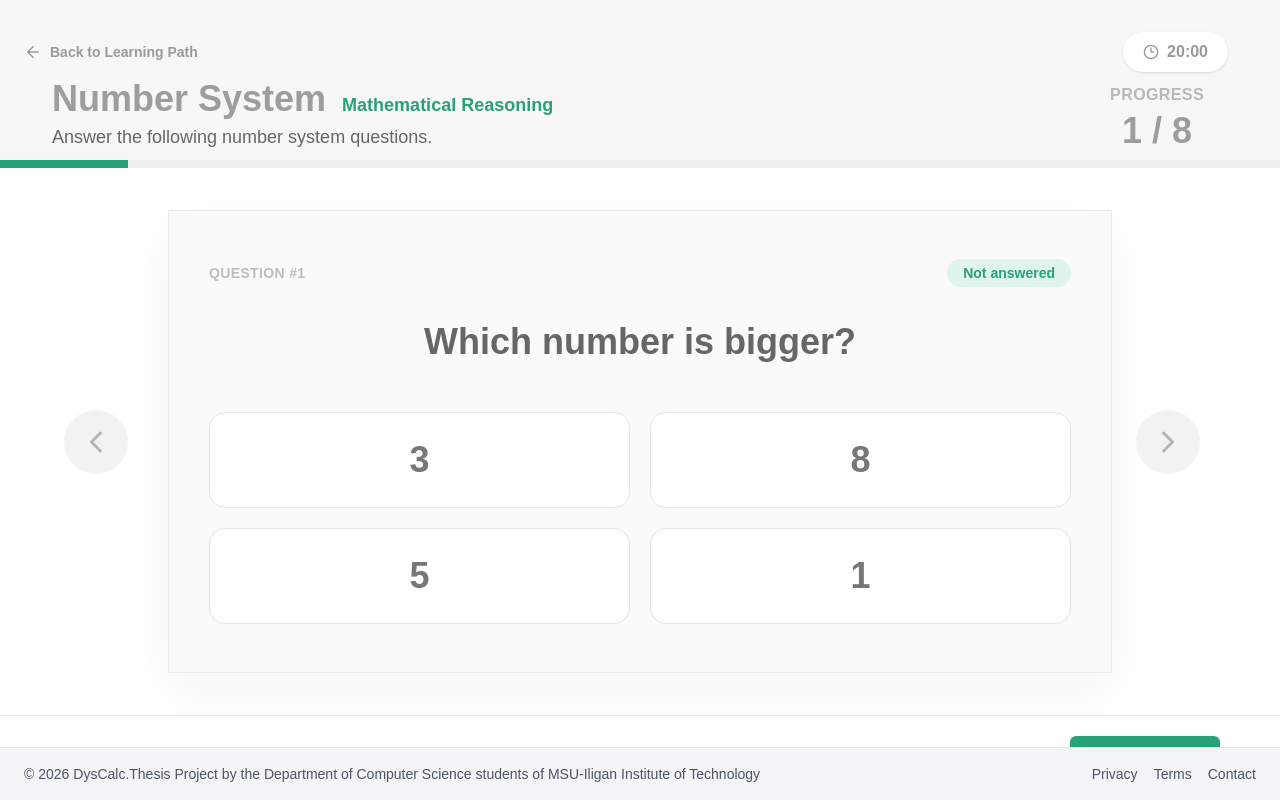
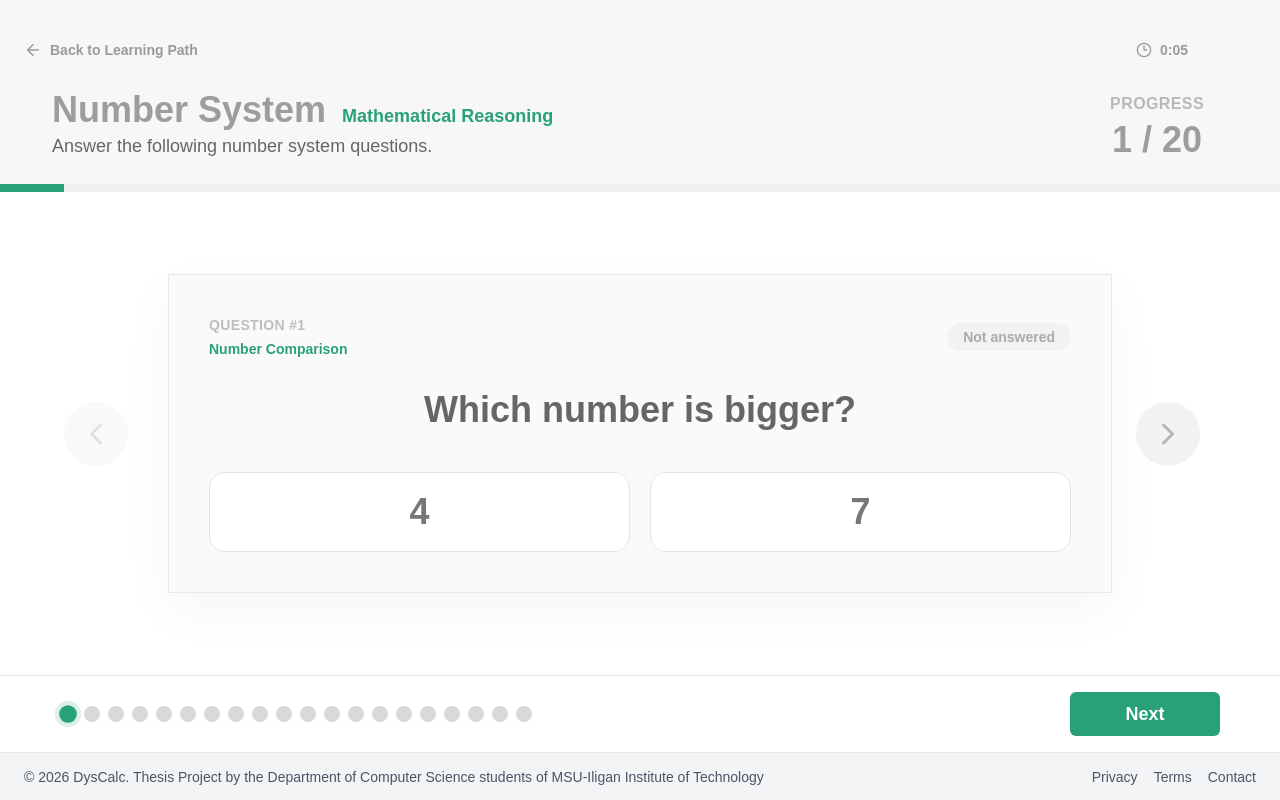
Before and after one commit to DysCalc/DysCalc-App-Frontend, a Next.js app: page /student/1/classrooms/primary/number-system in a window 1280 px wide. Built offline with nearby package versions, Linux system fonts and the light colour scheme; no server answers; a web font is replaced by a local one.

Commit message:
Updated test UI design with questions and some interactive dynamic buttons.

```diff
--- a/app/(main)/student/[studentId]/classrooms/[classroomId]/[testId]/page.tsx
+++ b/app/(main)/student/[studentId]/classrooms/[classroomId]/[testId]/page.tsx
@@ -1,12 +1,31 @@
+"use client";
+
 import Link from "next/link";
-import { ArrowLeft, Clock3, ChevronLeft, ChevronRight } from "lucide-react";
+import { useEffect, useMemo, useState } from "react";
+import { useParams, useRouter } from "next/navigation";
+import {
+  ArrowLeft,
+  Check,
+  ChevronLeft,
+  ChevronRight,
+  Clock3,
+} from "lucide-react";
 
-type Props = {
-  params: Promise<{
-    studentId: string;
-    classroomId: string;
-    testId: string;
-  }>;
+type QuestionType =
+  | "number-comparison"
+  | "digit-dot-matching"
+  | "number-series"
+  | "single-digit-addition"
+  | "single-digit-subtraction"
+  | "multi-digit-calculation";
+
+type Question = {
+  id: number;
+  type: QuestionType;
+  prompt: string;
+  display?: string;
+  choices: string[];
+  correctAnswer: string;
 };
 
 const testData = {
@@ -14,73 +33,342 @@ const testData = {
     title: "Test Examination",
     subtitle: "Mathematical Reasoning",
     instruction: "Read each question carefully and choose the correct answer.",
-    totalItems: 10,
-    timeLimit: "15:00",
   },
   "number-system": {
     title: "Number System",
     subtitle: "Mathematical Reasoning",
     instruction: "Answer the following number system questions.",
-    totalItems: 8,
-    timeLimit: "20:00",
   },
   "comparison-test": {
     title: "Comparison Test",
     subtitle: "Mathematical Reasoning",
     instruction: "Compare the numbers and choose the correct answer.",
-    totalItems: 10,
-    timeLimit: "18:00",
   },
   shapes: {
     title: "Shapes",
     subtitle: "Mathematical Reasoning",
     instruction: "Identify the shapes shown in each item.",
-    totalItems: 12,
-    timeLimit: "25:00",
   },
 };
 
-const sampleQuestion = {
-  number: 1,
-  question: "Which number is bigger?",
-  choices: ["3", "8", "5", "1"],
-};
+const questions: Question[] = [
+  {
+    id: 1,
+    type: "number-comparison",
+    prompt: "Which number is bigger?",
+    choices: ["4", "7"],
+    correctAnswer: "7",
+  },
+  {
+    id: 2,
+    type: "number-comparison",
+    prompt: "Which number is smaller?",
+    choices: ["9", "3"],
+    correctAnswer: "3",
+  },
+  {
+    id: 3,
+    type: "number-comparison",
+    prompt: "Which number is bigger?",
+    choices: ["12", "18"],
+    correctAnswer: "18",
+  },
+  {
+    id: 4,
+    type: "number-comparison",
+    prompt: "Which number is smaller?",
+    choices: ["21", "16"],
+    correctAnswer: "16",
+  },
+  {
+    id: 5,
+    type: "digit-dot-matching",
+    prompt: "How many dots are shown?",
+    display: "● ● ●",
+    choices: ["2", "3", "4"],
+    correctAnswer: "3",
+  },
+  {
+    id: 6,
+    type: "digit-dot-matching",
+    prompt: "How many dots are shown?",
+    display: "● ● ● ● ●",
+    choices: ["4", "5", "6"],
+    correctAnswer: "5",
+  },
+  {
+    id: 7,
+    type: "digit-dot-matching",
+    prompt: "Which number matches the dots?",
+    display: "● ● ● ● ● ● ●",
+    choices: ["6", "7", "8"],
+    correctAnswer: "7",
+  },
+  {
+    id: 8,
+    type: "digit-dot-matching",
+    prompt: "Which number matches the dots?",
+    display: "● ● ● ●",
+    choices: ["3", "4", "5"],
+    correctAnswer: "4",
+  },
+  {
+    id: 9,
+    type: "number-series",
+    prompt: "What number comes next?",
+    display: "1, 2, 3, 4, ?",
+    choices: ["5", "6", "7"],
+    correctAnswer: "5",
+  },
+  {
+    id: 10,
+    type: "number-series",
+    prompt: "What number comes next?",
+    display: "2, 4, 6, 8, ?",
+    choices: ["9", "10", "12"],
+    correctAnswer: "10",
+  },
+  {
+    id: 11,
+    type: "number-series",
+    prompt: "What number comes next?",
+    display: "5, 10, 15, 20, ?",
+    choices: ["21", "25", "30"],
+    correctAnswer: "25",
+  },
+  {
+    id: 12,
+    type: "number-series",
+    prompt: "What number is missing?",
+    display: "3, 6, ?, 12, 15",
+    choices: ["8", "9", "10"],
+    correctAnswer: "9",
+  },
+  {
+    id: 13,
+    type: "single-digit-addition",
+    prompt: "What is the answer?",
+    display: "3 + 2 = ?",
+    choices: ["4", "5", "6"],
+    correctAnswer: "5",
+  },
+  {
+    id: 14,
+    type: "single-digit-addition",
+    prompt: "What is the answer?",
+    display: "6 + 1 = ?",
+    choices: ["7", "8", "9"],
+    correctAnswer: "7",
+  },
+  {
+    id: 15,
+    type: "single-digit-addition",
+    prompt: "What is the answer?",
+    display: "4 + 5 = ?",
+    choices: ["8", "9", "10"],
+    correctAnswer: "9",
+  },
+  {
+    id: 16,
+    type: "single-digit-subtraction",
+    prompt: "What is the answer?",
+    display: "8 - 3 = ?",
+    choices: ["4", "5", "6"],
+    correctAnswer: "5",
+  },
+  {
+    id: 17,
+    type: "single-digit-subtraction",
+    prompt: "What is the answer?",
+    display: "9 - 4 = ?",
+    choices: ["5", "6", "7"],
+    correctAnswer: "5",
+  },
+  {
+    id: 18,
+    type: "single-digit-subtraction",
+    prompt: "What is the answer?",
+    display: "7 - 2 = ?",
+    choices: ["4", "5", "6"],
+    correctAnswer: "5",
+  },
+  {
+    id: 19,
+    type: "multi-digit-calculation",
+    prompt: "What is the answer?",
+    display: "12 + 5 = ?",
+    choices: ["15", "17", "18"],
+    correctAnswer: "17",
+  },
+  {
+    id: 20,
+    type: "multi-digit-calculation",
+    prompt: "What is the answer?",
+    display: "18 - 6 = ?",
+    choices: ["10", "12", "14"],
+    correctAnswer: "12",
+  },
+];
 
-export default async function StudentTestPage({ params }: Props) {
-  const { studentId, classroomId, testId } = await params;
+function getQuestionTypeLabel(type: QuestionType) {
+  if (type === "number-comparison") return "Number Comparison";
+  if (type === "digit-dot-matching") return "Digit-Dot Matching";
+  if (type === "number-series") return "Number Series";
+  if (type === "single-digit-addition") return "Single-Digit Addition";
+  if (type === "single-digit-subtraction") return "Single-Digit Subtraction";
+  return "Multi-Digit Calculation";
+}
+
+function formatElapsedTime(totalSeconds: number) {
+  const minutes = Math.floor(totalSeconds / 60);
+  const seconds = totalSeconds % 60;
+
+  return `${minutes}:${seconds.toString().padStart(2, "0")}`;
+}
+
+export default function StudentTestPage() {
+  const router = useRouter();
+
+  const params = useParams<{
+    studentId: string;
+    classroomId: string;
+    testId: string;
+  }>();
+
+  const { studentId, classroomId, testId } = params;
 
   const test =
     testData[testId as keyof typeof testData] ?? testData["test-examination"];
 
+  const [currentIndex, setCurrentIndex] = useState(0);
+  const [answers, setAnswers] = useState<Record<number, string>>({});
+  const [elapsedSeconds, setElapsedSeconds] = useState(0);
+  const [submitted, setSubmitted] = useState(false);
+
+  const currentQuestion = questions[currentIndex];
+  const selectedAnswer = answers[currentQuestion.id];
+
+  const isFirstQuestion = currentIndex === 0;
+  const isLastQuestion = currentIndex === questions.length - 1;
+
+  const answeredCount = useMemo(() => {
+    return Object.keys(answers).length;
+  }, [answers]);
+
+  const progressPercent = ((currentIndex + 1) / questions.length) * 100;
+
+  useEffect(() => {
+    const timer = setInterval(() => {
+      setElapsedSeconds((prev) => prev + 1);
+    }, 1000);
+
+    return () => clearInterval(timer);
+  }, []);
+
+  useEffect(() => {
+    const handleBeforeUnload = (event: BeforeUnloadEvent) => {
+      if (!submitted) {
+        event.preventDefault();
+        event.returnValue = "";
+      }
+    };
+
+    window.addEventListener("beforeunload", handleBeforeUnload);
+
+    return () => {
+      window.removeEventListener("beforeunload", handleBeforeUnload);
+    };
+  }, [submitted]);
+
+  const handleBackToLearningPath = () => {
+    if (!submitted) {
+      const confirmQuit = window.confirm(
+        "Are you sure you want to quit? Your answers have not been submitted yet."
+      );
+
+      if (!confirmQuit) return;
+    }
+
+    router.push(`/student/${studentId}/classrooms/${classroomId}`);
+  };
+
+  const handleSelectAnswer = (choice: string) => {
+    setAnswers((prev) => ({
+      ...prev,
+      [currentQuestion.id]: choice,
+    }));
+  };
+
+  const handlePrevious = () => {
+    if (!isFirstQuestion) {
+      setCurrentIndex((prev) => prev - 1);
+    }
+  };
+
+  const handleNext = () => {
+    if (!isLastQuestion) {
+      setCurrentIndex((prev) => prev + 1);
+    }
+  };
+
+  const handleSubmit = () => {
+    const correctCount = questions.filter(
+      (question) => answers[question.id] === question.correctAnswer
+    ).length;
+
+    const unansweredCount = questions.length - answeredCount;
+
+    const resultData = {
+      testId,
+      totalItems: questions.length,
+      answeredCount,
+      correctCount,
+      wrongCount: questions.length - correctCount - unansweredCount,
+      unansweredCount,
+      elapsedSeconds,
+      elapsedTime: formatElapsedTime(elapsedSeconds),
+      answers,
+    };
+
+    localStorage.setItem("studentTestResult", JSON.stringify(resultData));
+
+    setSubmitted(true);
+
+    router.push(
+      `/student/${studentId}/classrooms/${classroomId}/${testId}/result`
+    );
+  };
+
   return (
-    <main className="min-h-screen w-full bg-[#F7F7F7]">
-      <section className="flex min-h-screen w-full flex-col">
+    <main className="h-full w-full overflow-hidden bg-[#F7F7F7]">
+      <section className="flex h-full w-full flex-col overflow-hidden">
         {/* Top Navigation */}
-        <div className="flex items-center justify-between px-6 pt-8">
-          <Link
-            href={`/student/${studentId}/classrooms/${classroomId}`}
+        <div className="flex shrink-0 items-center justify-between px-6 pt-8">
+          <button
+            type="button"
+            onClick={handleBackToLearningPath}
             className="inline-flex items-center gap-2 text-sm font-semibold text-[#9A9A9A] transition hover:text-[#555]"
           >
             <ArrowLeft size={18} />
             Back to Learning Path
-          </Link>
+          </button>
 
-          <div className="flex items-center gap-2 rounded-full bg-white mr-7 px-5 py-2 ext-sm font-semibold text-[#9A9A9A] shadow-sm">
+          <div className="mr-10 flex items-center gap-2 px-5 py-2 pr-7 text-sm font-semibold text-[#9A9A9A]">
             <Clock3 size={16} />
-            {test.timeLimit}
+            {formatElapsedTime(elapsedSeconds)}
           </div>
         </div>
 
         {/* Header */}
-        <section className="flex w-full flex-[1] items-center px-6">
-          <div className="flex w-full items-end justify-between gap-5 px-7 py-0">
-            <div className="flex flex-col gap-0">
+        <section className="flex w-full shrink-0 items-center px-6 py-6">
+          <div className="flex w-full items-end justify-between gap-5 px-7">
+            <div className="flex flex-col gap-1">
               <div className="flex items-baseline gap-4">
                 <h1 className="text-4xl font-bold leading-none text-[#9D9D9D]">
                   {test.title}
                 </h1>
 
-                    <p className="pb-1 text-lg font-semibold text-[#29A177]">
+                <p className="text-lg font-semibold leading-none text-[#29A177]">
                   {test.subtitle}
                 </p>
               </div>
@@ -95,63 +383,97 @@ export default async function StudentTestPage({ params }: Props) {
                 Progress
               </p>
               <p className="mt-1 text-4xl font-bold text-[#9D9D9D]">
-                1 / {test.totalItems}
+                {currentIndex + 1} / {questions.length}
               </p>
             </div>
           </div>
         </section>
 
         {/* Test Body */}
-        <section className="flex w-full flex-[2] flex-col bg-white">
+        <section className="flex min-h-0 w-full flex-1 flex-col overflow-hidden bg-white">
           {/* Progress Bar */}
-          <div className="h-2 w-full bg-[#EFEFEF]">
-            <div className="h-full w-[10%] bg-[#29A177]" />
+          <div className="h-2 w-full shrink-0 bg-[#EFEFEF]">
+            <div
+              className="h-full bg-[#29A177] transition-all duration-300"
+              style={{ width: `${progressPercent}%` }}
+            />
           </div>
 
           {/* Question Area */}
-          <div className="flex flex-1 items-center justify-center px-6 py-6">
+          <div className="flex min-h-0 flex-1 items-center justify-center px-6 py-6">
             <div className="grid w-full max-w-6xl grid-cols-[80px_1fr_80px] items-center gap-6">
               {/* Previous */}
               <button
                 type="button"
-                className="flex h-16 w-16 items-center justify-center rounded-full bg-[#F2F2F2] text-[#B5B5B5] transition hover:bg-[#E8E8E8] hover:text-[#777]"
+                onClick={handlePrevious}
+                disabled={isFirstQuestion}
+                className="flex h-16 w-16 items-center justify-center rounded-full bg-[#F2F2F2] text-[#B5B5B5] transition hover:bg-[#E8E8E8] hover:text-[#777] disabled:cursor-not-allowed disabled:opacity-40"
               >
                 <ChevronLeft size={36} />
               </button>
 
               {/* Question Card */}
-              <div className="border border-[#E9E9E9] bg-[#FAFAFA] px-10 py-12 shadow-[0_18px_50px_rgba(0,0,0,0.04)]">
+              <div className="border border-[#E9E9E9] bg-[#FAFAFA] px-10 py-10 shadow-[0_18px_50px_rgba(0,0,0,0.04)]">
                 <div className="flex items-center justify-between gap-5">
+                  <div>
                     <p className="text-sm font-bold uppercase tracking-wide text-[#BDBDBD]">
-                    Question #{sampleQuestion.number}
+                      Question #{currentQuestion.id}
                     </p>
 
-                  <div className="rounded-full bg-[#DFF5EC] px-4 py-1 text-sm font-bold text-[#29A177]">
-                    Not answered
+                    <p className="mt-1 text-sm font-semibold text-[#29A177]">
+                      {getQuestionTypeLabel(currentQuestion.type)}
+                    </p>
+                  </div>
+
+                  <div
+                    className={`rounded-full px-4 py-1 text-sm font-bold ${
+                      selectedAnswer
+                        ? "bg-[#DFF5EC] text-[#29A177]"
+                        : "bg-[#F2F2F2] text-[#AAAAAA]"
+                    }`}
+                  >
+                    {selectedAnswer ? "Answered" : "Not answered"}
                   </div>
                 </div>
 
-                <h2 className="mt-8 text-center text-4xl font-bold leading-tight text-[#666]">
-                  {sampleQuestion.question}
+                <h2 className="mt-7 text-center text-4xl font-bold leading-tight text-[#666]">
+                  {currentQuestion.prompt}
                 </h2>
 
-                <div className="mt-12 grid gap-5 sm:grid-cols-2">
-                  {sampleQuestion.choices.map((choice) => (
+                {currentQuestion.display && (
+                  <div className="mt-8 text-center text-5xl font-extrabold tracking-wide text-[#555]">
+                    {currentQuestion.display}
+                  </div>
+                )}
+
+                <div className="mt-10 grid gap-5 sm:grid-cols-2">
+                  {currentQuestion.choices.map((choice) => {
+                    const isSelected = selectedAnswer === choice;
+
+                    return (
                       <button
                         key={choice}
                         type="button"
-                      className="flex h-24 items-center justify-center rounded-2xl border border-[#E5E5E5] bg-white text-4xl font-bold text-[#777] transition-colors duration-300 hover:border-[#29A177] hover:bg-[#DFF5EC] hover:text-[#29A177]"
+                        onClick={() => handleSelectAnswer(choice)}
+                        className={`flex h-20 items-center justify-center rounded-2xl border text-4xl font-bold transition-colors duration-300 ${
+                          isSelected
+                            ? "border-[#29A177] bg-[#DFF5EC] text-[#29A177]"
+                            : "border-[#E5E5E5] bg-white text-[#777] hover:border-[#29A177] hover:bg-[#DFF5EC] hover:text-[#29A177]"
+                        }`}
                       >
                         {choice}
                       </button>
-                  ))}
+                    );
+                  })}
                 </div>
               </div>
 
               {/* Next */}
               <button
                 type="button"
-                className="flex h-16 w-16 items-center justify-center rounded-full bg-[#F2F2F2] text-[#B5B5B5] transition hover:bg-[#E8E8E8] hover:text-[#777]"
+                onClick={handleNext}
+                disabled={isLastQuestion}
+                className="flex h-16 w-16 items-center justify-center rounded-full bg-[#F2F2F2] text-[#B5B5B5] transition hover:bg-[#E8E8E8] hover:text-[#777] disabled:cursor-not-allowed disabled:opacity-40"
               >
                 <ChevronRight size={36} />
               </button>
@@ -159,24 +481,64 @@ export default async function StudentTestPage({ params }: Props) {
           </div>
 
           {/* Bottom Controls */}
-          <div className="flex items-center justify-between border-t border-[#E5E5E5] px-[60px] py-5">
-            <div className="flex items-center gap-3">
-              {Array.from({ length: test.totalItems }).map((_, index) => (
-                <div
-                  key={index}
-                  className={`h-3 w-3 ${
-                    index === 0 ? "bg-[#29A177]" : "bg-[#D9D9D9]"
-                  }`}
+          <div className="flex shrink-0 items-center justify-between border-t border-[#E5E5E5] px-[60px] py-4">
+            <div className="flex items-center gap-2">
+              {questions.map((question, index) => {
+                const isCurrent = index === currentIndex;
+                const isAnswered = !!answers[question.id];
+
+                return (
+                  <button
+                    key={question.id}
+                    type="button"
+                    onClick={() => setCurrentIndex(index)}
+                    className={`
+                      relative flex h-4 w-4 items-center justify-center rounded-full
+                      transition-all duration-300 ease-out
+                      ${
+                        isCurrent
+                          ? "scale-110 bg-[#29A177] shadow-[0_0_0_4px_rgba(41,161,119,0.16)]"
+                          : isAnswered
+                          ? "bg-[#FFCC00] shadow-[0_4px_10px_rgba(255,204,0,0.25)]"
+                          : "bg-[#D9D9D9]"
+                      }
+                    `}
+                    aria-label={`Go to question ${index + 1}`}
+                  >
+                    <Check
+                      size={10}
+                      strokeWidth={3}
+                      className={`
+                        text-white transition-all duration-300 ease-out
+                        ${
+                          isAnswered
+                            ? "scale-100 opacity-100"
+                            : "scale-0 opacity-0"
+                        }
+                      `}
                     />
-              ))}
+                  </button>
+                );
+              })}
             </div>
 
+            {isLastQuestion ? (
               <button
                 type="button"
+                onClick={handleSubmit}
+                className="flex h-11 min-w-[150px] items-center justify-center rounded-md bg-[#29A177] px-10 text-lg font-bold text-white transition-colors duration-300 hover:bg-[#FFCC00] active:bg-[#EAB300]"
+              >
+                Submit
+              </button>
+            ) : (
+              <button
+                type="button"
+                onClick={handleNext}
                 className="flex h-11 min-w-[150px] items-center justify-center rounded-md bg-[#29A177] px-10 text-lg font-bold text-white transition-colors duration-300 hover:bg-[#FFCC00] active:bg-[#EAB300]"
               >
                 Next
               </button>
+            )}
           </div>
         </section>
       </section>
--- a/components/shared/Footer.tsx
+++ b/components/shared/Footer.tsx
@@ -1,22 +1,22 @@
 export default function Footer() {
   return (
-    <footer className="bottom-0 left-0 w-full bg-gray-100 border-t border-gray-200 py-4 px-6">
-      <div className="flex flex-col md:flex-row items-center justify-between gap-4">
-
+    <footer className="h-12 w-full border-t border-gray-200 bg-gray-100 px-6">
+      <div className="flex h-full items-center justify-between gap-4">
         {/* Left */}
         <p className="text-sm text-gray-600">
-          © {new Date().getFullYear()} DysCalc.Thesis Project by the Department of Computer Science students of MSU-Iligan Institute of Technology
+          © {new Date().getFullYear()} DysCalc. Thesis Project by the Department
+          of Computer Science students of MSU-Iligan Institute of Technology
         </p>
 
         {/* Right */}
         <div className="flex items-center gap-4 text-sm text-gray-600">
-          <a href="#" className="hover:text-primary transition-colors">
+          <a href="#" className="transition-colors hover:text-primary">
             Privacy
           </a>
-          <a href="#" className="hover:text-primary transition-colors">
+          <a href="#" className="transition-colors hover:text-primary">
             Terms
           </a>
-          <a href="#" className="hover:text-primary transition-colors">
+          <a href="#" className="transition-colors hover:text-primary">
             Contact
           </a>
         </div>
```
Lines whose indentation alone changed are shown as unchanged.
